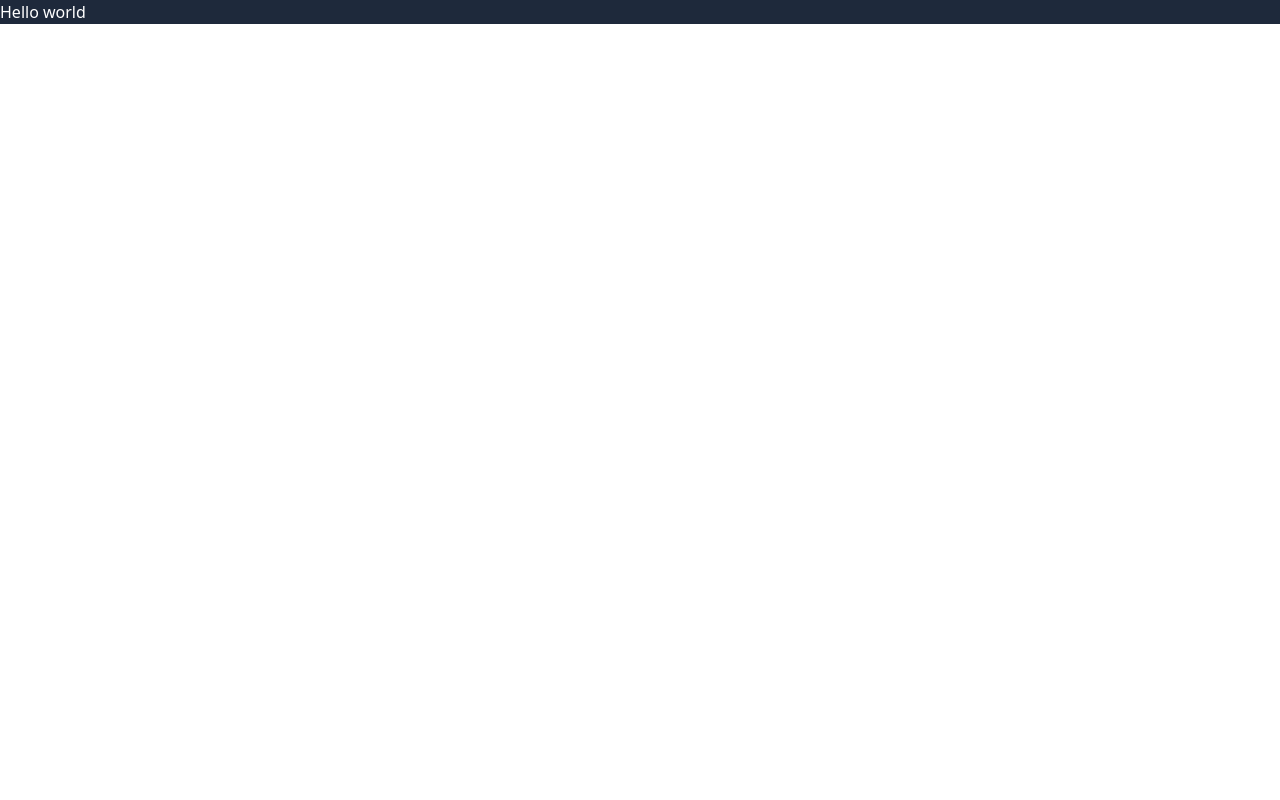
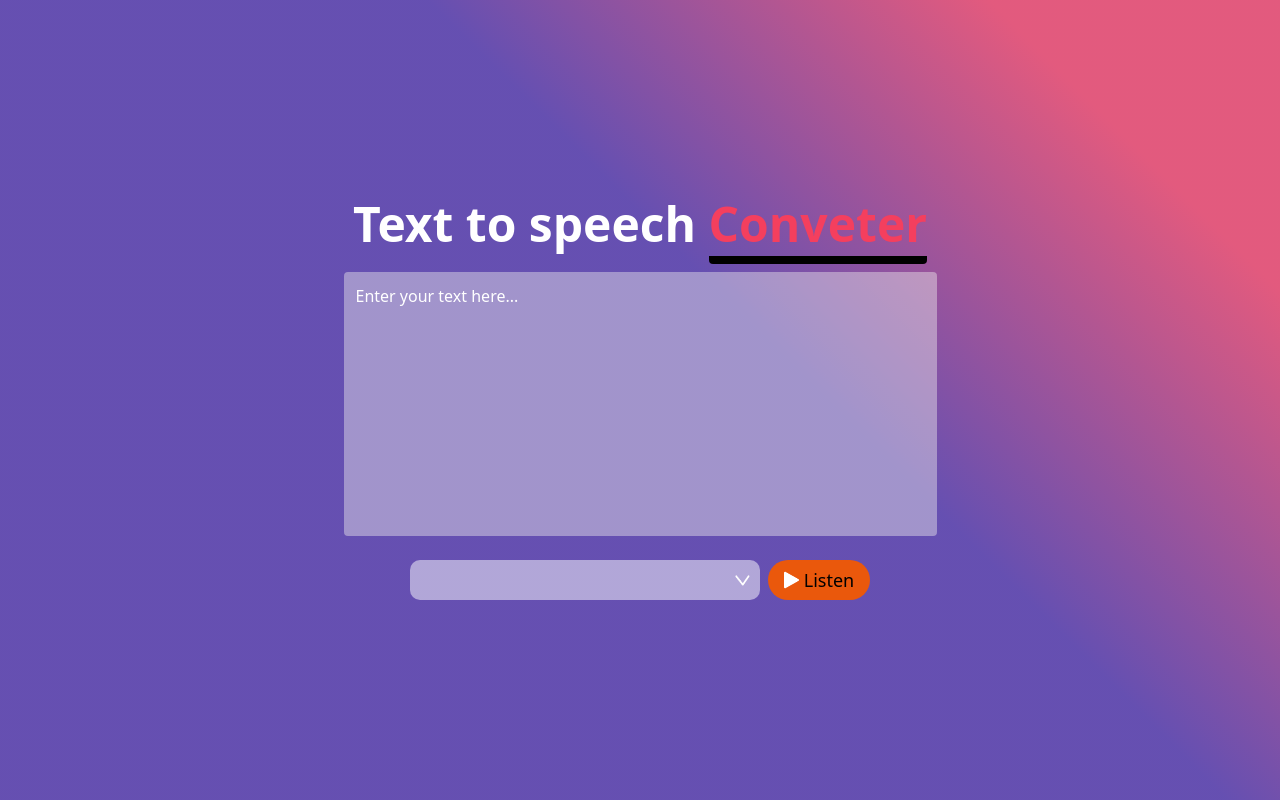
Before and after one commit to Parmanand-Parveen/Javascript-practice, a website built with Vite: page Text to voice/index.html in a window 1280 px wide. Built offline with nearby package versions, Linux system fonts and the light colour scheme.

Commit message:
Completed✅

```diff
--- a/Text to voice/index.html
+++ b/Text to voice/index.html
@@ -8,7 +8,18 @@
 </head>
 <body>
 
-    <div class="class bg-slate-800 text-white">Hello world</div>
+    <div id="wrapper" class="w-screen h-screen flex flex-col justify-center items-center gap-6">
+
+        <h1 class="text-white text-5xl font-semibold">Text to speech <span class="text-rose-500 font-black border-b-8 border-black rounded">Conveter</span></h1>
+        <textarea class="resize-none p-3 rounded" placeholder="Enter your text here..." id="" cols="60" rows="10"></textarea>
+        <div class="flex gap-2">
+            <select class="" name="" id=""></select>
+            <button class="flex text-lg items-center gap-1 bg-orange-600 px-4 py-1 rounded-3xl"><img class="w-4" src="./images/play.png" alt="play"> Listen</button>
+        </div>
+
+
+    </div>
+
 
     <script src="script.js"></script>
 </body>
--- a/Text to voice/script.js
+++ b/Text to voice/script.js
@@ -0,0 +1,24 @@
+let speech = new SpeechSynthesisUtterance()
+let button = document.querySelector("button")
+let select =  document.querySelector("select")
+
+let textarea = document.querySelector("textarea")
+let voices = [];
+
+window.speechSynthesis.onvoiceschanged = ()=>{
+    voices = window.speechSynthesis.getVoices()
+    speech.voice = voices[0];
+
+    voices.forEach((voice,i)=>{
+        select.options[i]= new Option(voice.name,i)
+    })
+}
+
+button.addEventListener("click",()=>{
+    speech.text = textarea.value;
+    window.speechSynthesis.speak(speech);
+})
+
+select.addEventListener("change",()=>{
+    speech.voice = voices[select.value]
+})
--- a/Text to voice/style.css
+++ b/Text to voice/style.css
@@ -1,3 +1,35 @@
 @tailwind base;
 @tailwind components;
 @tailwind utilities;
+
+
+#wrapper{
+    background: rgb(87,63,170);
+background: linear-gradient(45deg, rgba(87,63,170,0.914402723980217) 59%, rgba(224,76,115,0.9200049648765756) 86%);
+}
+
+textarea{
+    background: rgba(239, 236, 236, 0.435);
+    outline: none;
+    color: white;
+}
+
+textarea::placeholder{
+    color: white;
+}
+
+select{
+    width: 350px;
+    appearance: none;
+    border-radius: 10px;
+    background: rgba(255, 255, 255, 0.499);
+    background-image: url(./images/dropdown.png);
+    background-repeat: no-repeat;
+    background-size: 15px;
+    align-items: center;
+    background-position: calc(100% - 10px);
+    outline: none;
+    cursor: pointer;
+    padding: 8px;
+
+}
```
